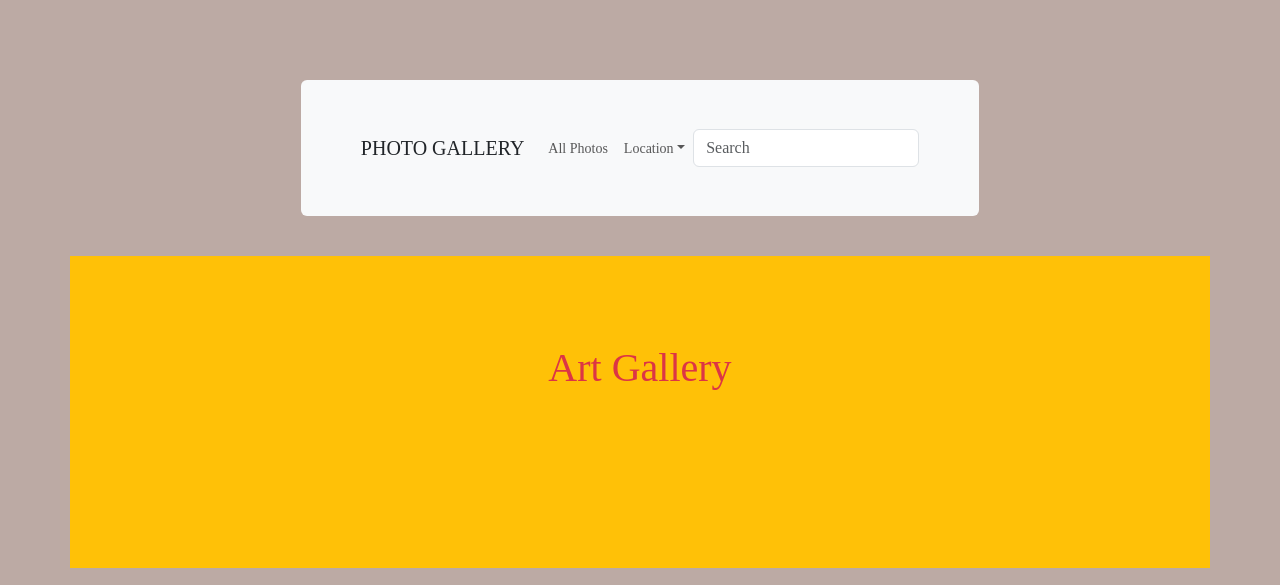
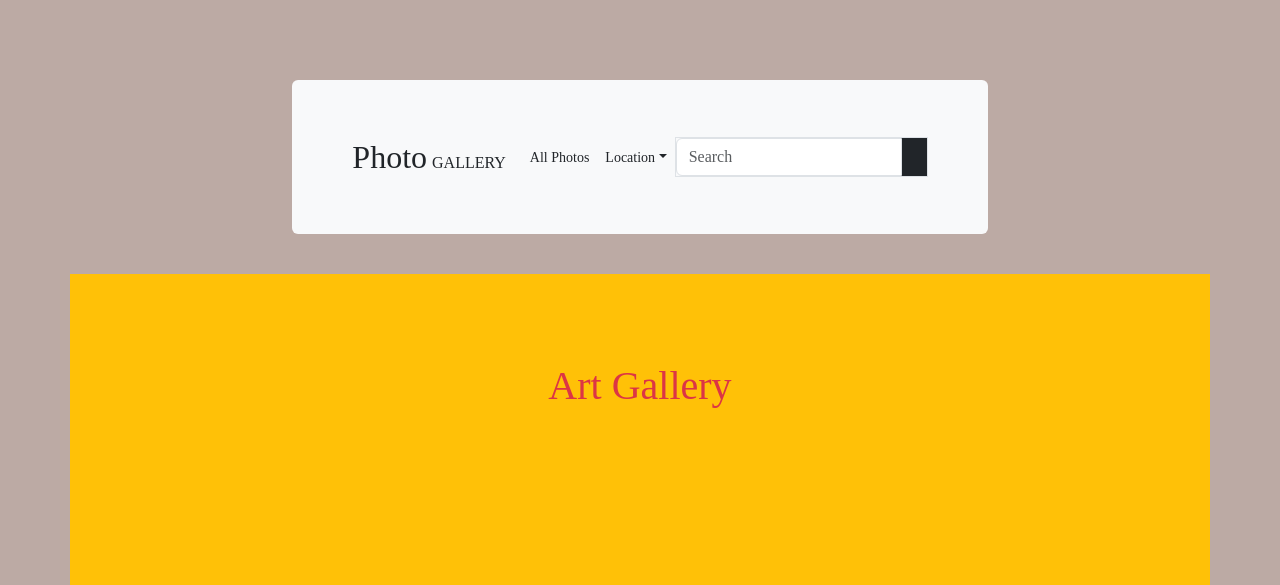
Before and after one commit to John-Njau/Photo-gallery, a Django app: page / in a window 1280 px wide. Shown: the top 585 px of the page. Run offline with Django 4.2, Linux system fonts and the light colour scheme; data that the repository does not hold is empty; some libraries are stand-ins or nearby versions.

Commit message:
feature: Added a search form

```diff
--- a/photos/templates/navbar.html
+++ b/photos/templates/navbar.html
@@ -1,7 +1,11 @@
-<div class="container">
+{% load static %}
+{% block styles %}
+<link rel="stylesheet" href="{% static 'css/navbar.css' %}">
+{% endblock styles %}<div class="container">
     <nav class="navbar navbar-expand-lg bg-light rounded p-5" aria-label="Eleventh navbar example">
         <div class="container-fluid">
-            <a class="navbar-brand fw-5 text-dark" href="/">PHOTO GALLERY</a>
+            <a class="navbar-brand  fw-5 text-dark" href="/"><span class="fw-1 fs-2">Photo</span> <span
+                    class="fw-3 fs-6">GALLERY</span> </a>
             <button class="navbar-toggler" type="button" data-bs-toggle="collapse" data-bs-target="#navbarsExample09"
                 aria-controls="navbarsExample09" aria-expanded="false" aria-label="Toggle navigation">
                 <span class="navbar-toggler-icon"></span>
@@ -9,26 +13,40 @@
             <div class="collapse navbar-collapse" id="navbarsExample09">
                 <ul class="navbar-nav me-auto mb-2 mb-lg-0">
                     <li class="nav-item">
-                        <a class="nav-link" href="{% url 'allphotos' %}">All Photos</a>
+                        <a class="nav-link btn btn-light text-dark" href="{% url 'allphotos' %}">All Photos</a>
                     </li>
                     {% for detail in details %}
                     <li>
-                    <a class="btn btn-light" role="button" href="{% url 'categoryview' categoryId=detail.id %}">{{ detail.name }}</a>
+                        <a class="btn btn-light" role="button"
+                            href="{% url 'categoryview' categoryId=detail.id %}">{{ detail.name }}</a>
                     </li>
                     {% endfor %}
-                    <li class="nav-item dropdown">
-                        <a class="nav-link dropdown-toggle" href="#" id="dropdown09" data-bs-toggle="dropdown"
-                            aria-expanded="false">Location</a>
-                        <ul class="dropdown-menu" aria-labelledby="dropdown09">
-                            <li><a class="dropdown-item" href="#">Mombasa</a></li>
-                            <li><a class="dropdown-item" href="#">Kisumu</a></li>
-                            <li><a class="dropdown-item" href="#">Nairobi</a></li>
-                            <li><a class="dropdown-item" href="#">New York</a></li>
+                    <!-- location dropdown -->
+                    <li class="nav-item dropdown text-dark" id="drop-loc">
+                        <a class="nav-link dropdown-toggle btn btn-light text-dark" href="" id="dropdownlocs"
+                            data-bs-toggle="dropdown" aria-expanded="false">Location</a>
+                        <ul class="dropdown-menu" aria-labelledby="dropdownlocs">
+
+                            {% for location in locations %}
+
+                            <a href="{% url 'locationview' locationId=location.id %}"
+                                class="btn">{{ location.name }}</a> <br>
+
+
+                            {% endfor %}
                         </ul>
                     </li>
+
                 </ul>
-                <form role="search">
-                    <input class="form-control" type="search" placeholder="Search" aria-label="Search">
+                <form class="navbar-form" action="{% url 'search_results' %}" role="search">
+                    <div class="input-group border ">
+                        <input class="form-control " type="search" placeholder="Search" aria-label="Search"
+                            name="term">
+                    <div class="input-group-btn bg-dark">
+                        <button class="btn btn-default" type="submit"> <i class="fa fa-search text-light"></i></button>
+
+                    </div>
+                </div>
                 </form>
             </div>
         </div>
```
